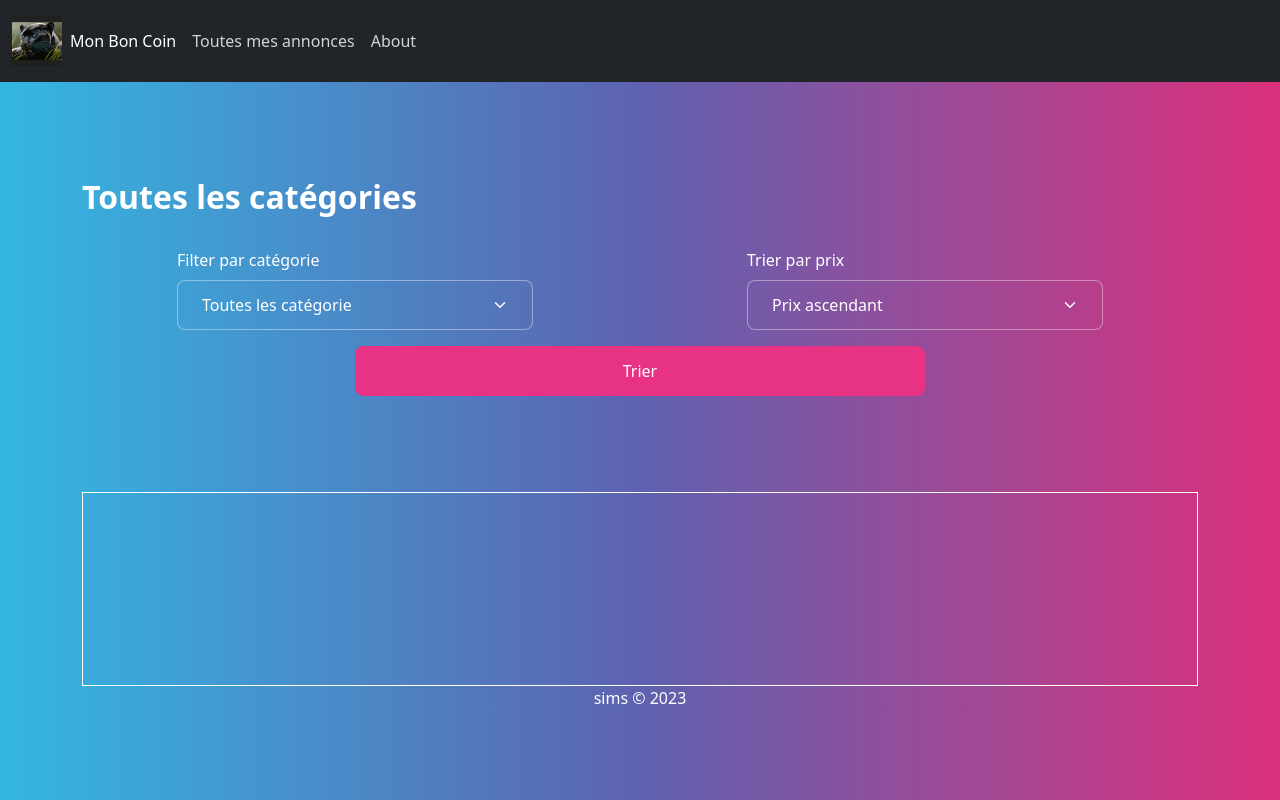
After one commit to xsims77/monBonCoin, a PHP site: template Views/annonces/annonces.php in a window 1280 px wide. The commit adds this page. Run offline with PHP 8.4, Linux system fonts and the light colour scheme; the template is opened without the code that fills it, so the values that code supplies are empty; some libraries are stand-ins or nearby versions.

Commit message:
with filter in annonces

```diff
--- a/Views/annonces/accueil.php
+++ b/Views/annonces/accueil.php
@@ -12,7 +12,7 @@
 <div class="container border border-secondary p-5">
     <div class="row justify-content-around"><?php foreach ($annonces as $key => $annonce) : ?>
             <div class="card border-dark mb-3" style="max-width: 20rem;">
-                <div class="card-header"><p><u>Catégorie : <?= $annonce["NameCat"] ?></u></p></div>
+                <div class="card-header"><p><u>Catégorie : <?= $annonce["nameCat"] ?></u></p></div>
                 <div class="card-body">
                     <h4 class="card-title"><?= $annonce['title'] ?> : <?= $annonce['price'] . "€"?></h4>
                     <img src="<?=SITEBASE ?>/img/annonces/<?=$annonce['image'] ?>" alt="<?=$annonce['title'] ?>" class="img-fluid">
--- /dev/null
+++ b/Views/annonces/annonces.php
@@ -0,0 +1,59 @@
+<?php
+
+// var_dump($annonces);
+// var_dump($categories);
+
+?>
+<?php if (!isset($_GET['idCategorie']) || empty($_GET['idCategorie'])) : ?>
+    <h2 class="mt-4">Toutes les catégories</h2>
+<?php else : ?>
+    <?php if (!$annonces) : ?>
+        <h2>Il n'y a pas d'annonces dans cette catégorie</h2>
+    <?php else : ?>
+        <h2 class="mt-4">Annonces des catégories : <?= $annonces[0]['nameCat'] ?></h2>
+    <?php endif; ?>
+<?php endif; ?>
+<!-- "Formulaire de tri -->
+<div>
+    <form method="GET" class="row justify-content-around mb-5">
+        <div class="m-2 col-12 col-md-4">
+            <label for=" idCategorie" class="form-label">Filter par catégorie</label>
+            <select name="idCategorie" id="categorie" class="form-select">
+                <option value="">Toutes les catégorie</option>
+                <?php foreach ($categories as $categorie) : ?>
+                    <option value="<?= $categorie['idCategorie'] ?>"><?= ucfirst($categorie['title']) ?></option>
+                <?php endforeach ?>
+            </select>
+        </div>
+        <div class="m-2 col-12 col-md-4">
+            <label for="price" class="form-label">Trier par prix</label>
+            <select name="order" id="order" class="form-select">
+                <option value="price ASC">Prix ascendant</option>
+                <option value="price DESC">Prix descendant</option>
+            </select>
+        </div>
+        <button class="btn btn-primary w-50">Trier</button>
+    </form>
+
+</div>
+
+
+<!-- Section d'affichage des annonces -->
+<div class="container border border-secondary p-5">
+    <div class="row justify-content-around"><?php foreach ($annonces as $key => $annonce) : ?>
+            <div class="card border-dark mb-3" style="max-width: 20rem;">
+                <div class="card-header">
+                    <p><u>Catégorie : <?= $annonce["nameCat"] ?></u></p>
+                </div>
+                <div class="card-body">
+                    <h4 class="card-title"><?= $annonce['title'] ?> : <?= $annonce['price'] . "€" ?></h4>
+                    <img src="<?= SITEBASE ?>/img/annonces/<?= $annonce['image'] ?>" alt="<?= $annonce['title'] ?>" class="img-fluid">
+                    <p class="card-text"><?= $annonce['description'] ?></p>
+                </div>
+                <div class="card-footer text-center">
+                    <a href="annonceDetail?id=<?= $annonce['idAnnonce'] ?>" class="btn btn-secondary">Voir le détail</a>
+                </div>
+            </div>
+        <?php endforeach ?>
+    </div>
+</div>
--- a/Views/layout.php
+++ b/Views/layout.php
@@ -11,7 +11,7 @@
   <link rel="stylesheet" href="https://bootswatch.com/5/quartz/bootstrap.min.css">
   <!-- CDN icon boostrap -->
   <link rel="stylesheet" href="https://cdn.jsdelivr.net/npm/bootstrap-icons@1.3.0/font/bootstrap-icons.css">
-  <link rel="stylesheet" href="../public/css/style.css">
+  <link rel="stylesheet" href="<?= SITEBASE ?>/css/style.css">
 
 </head>
 
@@ -19,7 +19,7 @@
   <!-- Barre de navigation -->
   <nav class="navbar navbar-expand-lg navbar-dark bg-dark">
     <div class="container-fluid">
-      <a href="<?= SITEBASE ?>" class="navbar-brand"><img class="logo" src="<?= SITEBASE ?>/img/logo.jpg" alt="logo"></a>
+      <a href="<?= SITEBASE ?>"><img class="logo" src="<?= SITEBASE ?>/img/logo.jpg" alt="logo"></a>
       <div class="collapse navbar-collapse" id="navbarColor02">
         <ul class="navbar-nav me-auto">
           <li class="nav-item">
@@ -29,9 +29,6 @@
           </li>
           <li class="nav-item">
             <a class="nav-link" href="annonces">Toutes mes annonces</a>
-          </li>
-          <li class="nav-item">
-            <a class="nav-link" href="annonceDetail">Détail de mes annonces</a>
           </li>
           <li class="nav-item">
             <a class="nav-link" href="#">About</a>
```
Also changed, not shown: App/Routeur.php (+7 -1 lines), Controlers/AnnoncesControler.php (+20 -0 lines), Models/AnnoncesModel.php (+6 -5 lines), public/img/annonces/television.jpg (added), public/img/annonces/transat.jpg (added).
